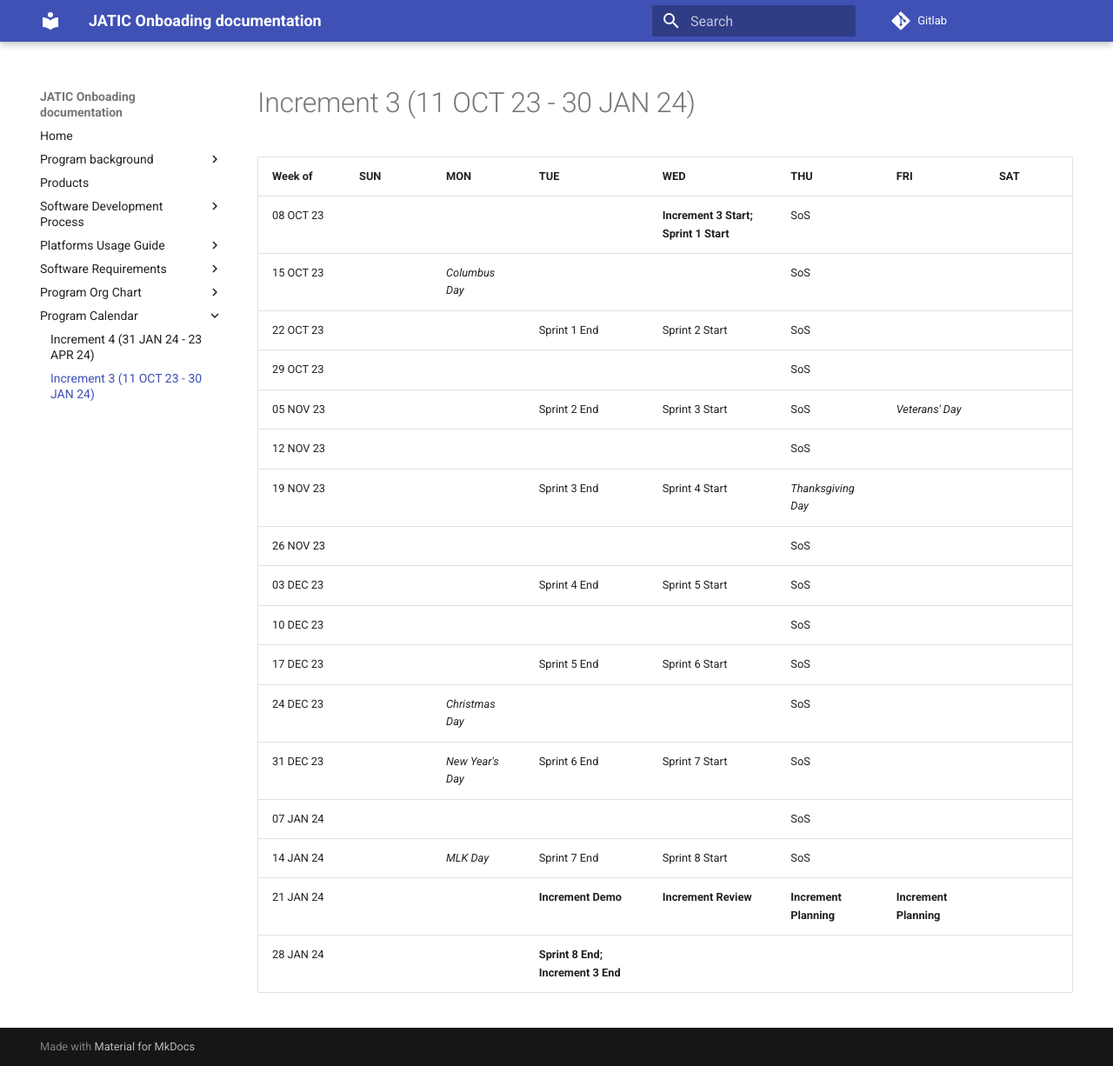
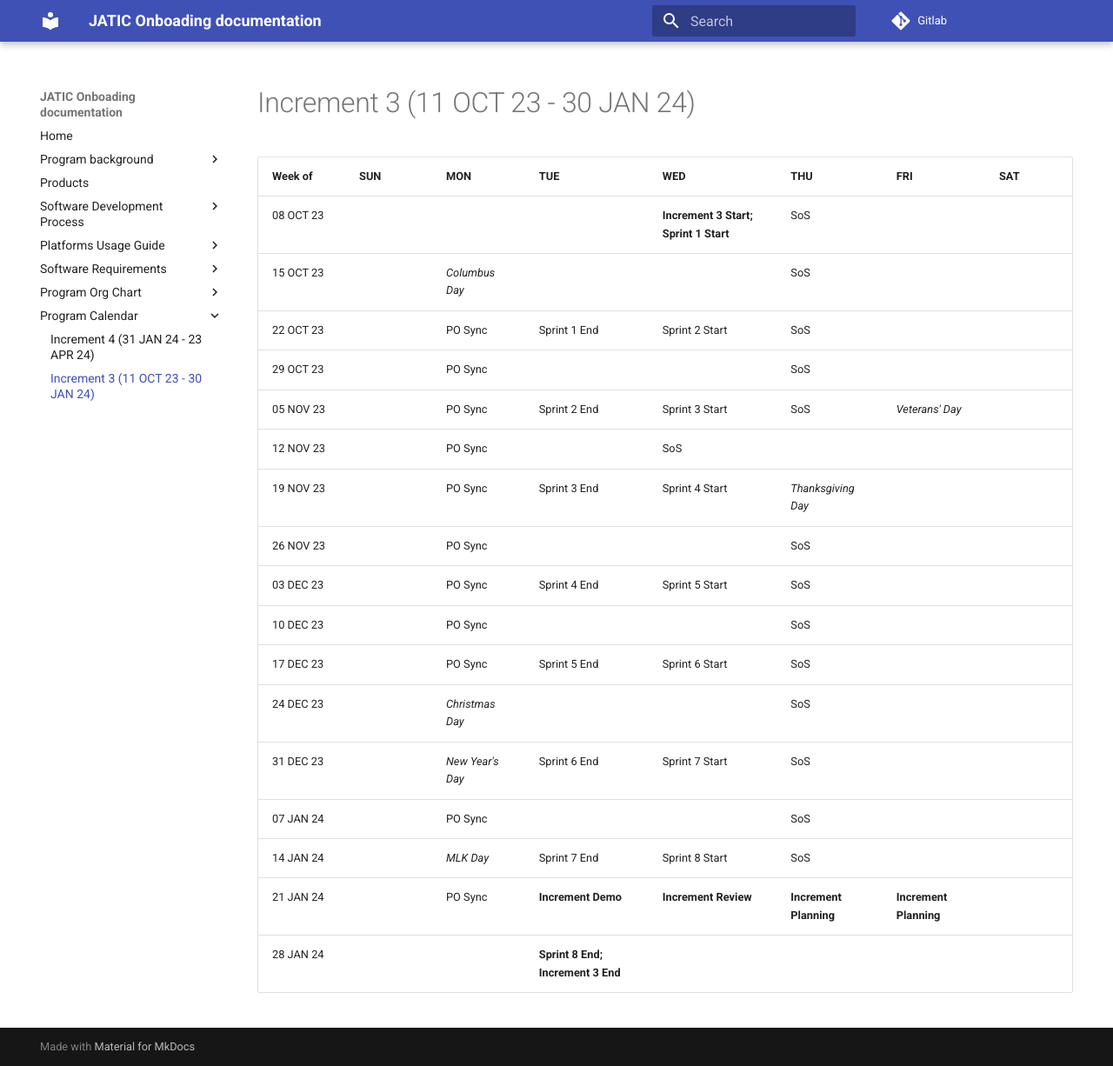
Before and after one commit to zheng0xd/JATIC-internal-docs, an MkDocs documentation site: the page built from docs/calendar/inc3.md, in a window 1280 px wide and 1226 px high. Shown: the whole window at 87% size. Built offline with MkDocs 1.6.1 and Material for MkDocs 9.7.7, drawn with Linux system fonts in a browser that asks for light colours.

Commit message:
add po syncs to calendar

```diff
--- a/docs/calendar/inc3.md
+++ b/docs/calendar/inc3.md
@@ -9,18 +9,18 @@ hide:
 | --- | --- | --- | --- | --- | --- | --- | --- |
 | 08 OCT 23 | | | | **Increment 3 Start; Sprint 1 Start** | SoS | | |
 | 15 OCT 23 | | _Columbus Day_ | | | SoS | | |
-| 22 OCT 23 | | | Sprint 1 End | Sprint 2 Start | SoS | | |
-| 29 OCT 23 | | | | | SoS | | |
-| 05 NOV 23 | | | Sprint 2 End | Sprint 3 Start | SoS | _Veterans' Day_ | |
-| 12 NOV 23 | | | | | SoS | | |
-| 19 NOV 23 | | | Sprint 3 End | Sprint 4 Start | _Thanksgiving Day_ | | |
-| 26 NOV 23 | | | | | SoS | | |
-| 03 DEC 23 | | | Sprint 4 End | Sprint 5 Start | SoS | | |
-| 10 DEC 23 | | | | | SoS | | |
-| 17 DEC 23 | | | Sprint 5 End | Sprint 6 Start | SoS | | |
+| 22 OCT 23 | | PO Sync | Sprint 1 End | Sprint 2 Start | SoS | | |
+| 29 OCT 23 | | PO Sync | | | SoS | | |
+| 05 NOV 23 | | PO Sync | Sprint 2 End | Sprint 3 Start | SoS | _Veterans' Day_ | |
+| 12 NOV 23 | | PO Sync  | | SoS | | |
+| 19 NOV 23 | | PO Sync | Sprint 3 End | Sprint 4 Start | _Thanksgiving Day_ | | |
+| 26 NOV 23 | | PO Sync | | | SoS | | |
+| 03 DEC 23 | | PO Sync | Sprint 4 End | Sprint 5 Start | SoS | | |
+| 10 DEC 23 | | PO Sync | | | SoS | | |
+| 17 DEC 23 | | PO Sync | Sprint 5 End | Sprint 6 Start | SoS | | |
 | 24 DEC 23 | | _Christmas Day_ | | | SoS | | |
 | 31 DEC 23 | | _New Year's Day_ | Sprint 6 End | Sprint 7 Start | SoS | | |
-| 07 JAN 24 | | | | | SoS | | |
+| 07 JAN 24 | | PO Sync | | | SoS | | |
 | 14 JAN 24 | | _MLK Day_ | Sprint 7 End | Sprint 8 Start | SoS | | |
-| 21 JAN 24 | | | **Increment Demo** | **Increment Review** | **Increment Planning** | **Increment Planning** | |
+| 21 JAN 24 | | PO Sync | **Increment Demo** | **Increment Review** | **Increment Planning** | **Increment Planning** | |
 | 28 JAN 24 | | | **Sprint 8 End; Increment 3 End** | | | | |
```
Also changed, not shown: docs/calendar/inc4.md (+10 -10 lines).
